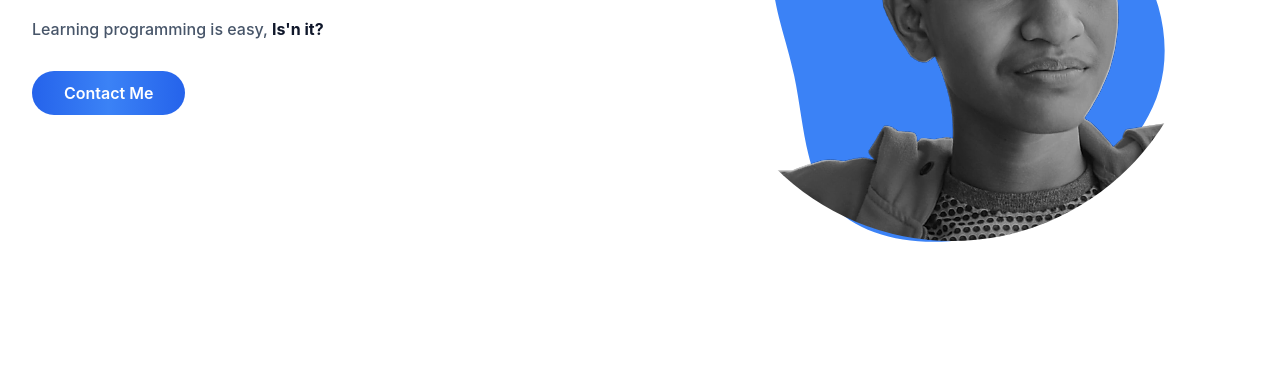
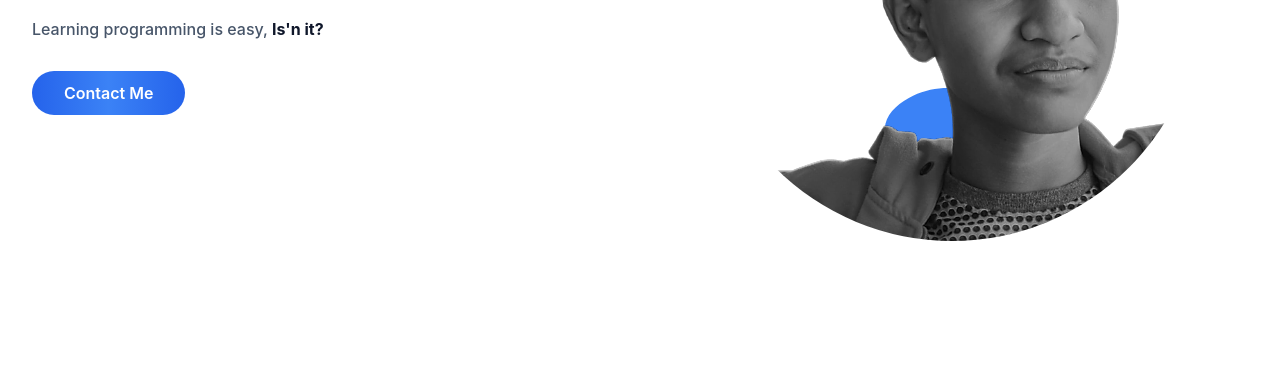
Before and after one commit to AbiSetiawan/portfolio-tailwind-css, a website: page index.html in a window 1280 px wide. Shown: the part 355-737 px from the top of the page. Drawn offline with nearby package versions, Linux system fonts and the light colour scheme.

Commit message:
first commit

```diff
--- a/index.html
+++ b/index.html
@@ -86,11 +86,11 @@
                 class="max-w-full mx-auto rounded-full"
               />
               <span
-                class="absolute -bottom-6 -z-10 left-1/2 -translate-x-1/2 md:scale-100 md:bottom-0 lg:scale-125 lg:bottom-5"
+                class="absolute -bottom-0 -z-10 left-1/2 -translate-x-1/2 md:scale-100 md:bottom-0 lg:scale-125 lg:bottom-5"
               >
                 <svg
-                  width="400"
-                  height="400"
+                  width="150"
+                  height="150"
                   viewBox="0 0 200 200"
                   xmlns="http://www.w3.org/2000/svg"
                 >
```
Also changed, not shown: dist/js/script.js, dist/output.css.
